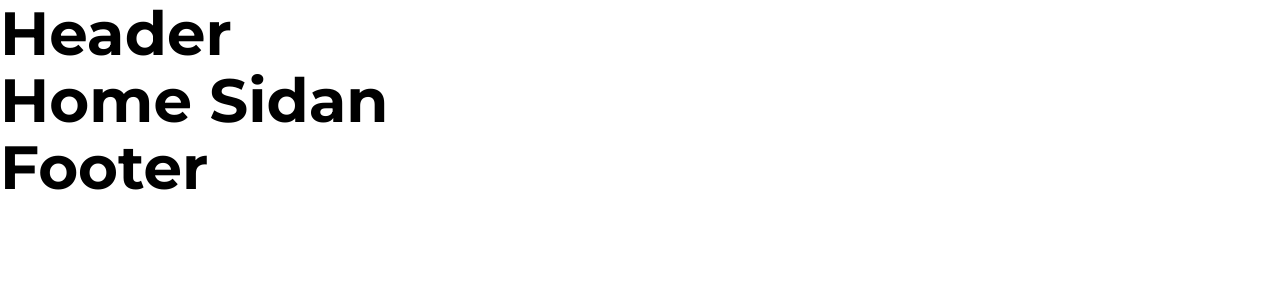
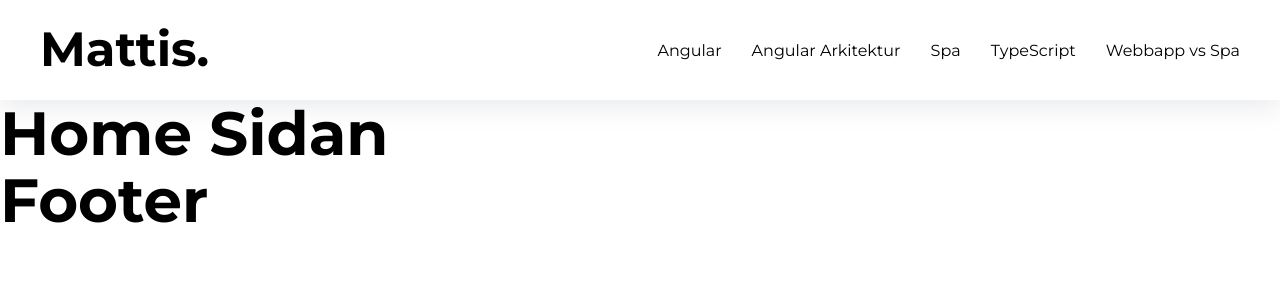
Before and after one commit to merkensten/mattis-angular-projekt-2, an Angular app: page /home in a window 1280 px wide. Shown: the top 300 px of the page. Built offline with nearby package versions, Linux system fonts and the light colour scheme.

Commit message:
Simpel header med routerLinks skapad

```diff
--- a/src/app/core/header/header.component.css
+++ b/src/app/core/header/header.component.css
@@ -0,0 +1,20 @@
+.header-container {
+  box-shadow: rgba(149, 157, 165, 0.2) 0px 8px 24px;
+}
+
+.header-wrapper {
+  display: flex;
+  max-width: 1200px;
+  height: 100px;
+  margin: 0 auto;
+  justify-content: space-between;
+  align-items: center;
+}
+
+nav ul {
+  display: flex;
+}
+
+li + li {
+  margin-left: 30px;
+}
--- a/src/app/core/header/header.component.html
+++ b/src/app/core/header/header.component.html
@@ -1 +1,16 @@
-<h1>Header</h1>
+<header class="header-container">
+  <div class="header-wrapper">
+    <div class="logo-wrapper">
+      <h2><a routerLink="/home">Mattis.</a></h2>
+    </div>
+    <nav class="nav-wrapper">
+      <ul>
+        <li><a routerLink="/angular">Angular</a></li>
+        <li><a routerLink="/angular-arkitektur">Angular Arkitektur</a></li>
+        <li><a routerLink="/spa">Spa</a></li>
+        <li><a routerLink="/typescript">TypeScript</a></li>
+        <li><a routerLink="/webb-app-vs-spa">Webbapp vs Spa</a></li>
+      </ul>
+    </nav>
+  </div>
+</header>
```
